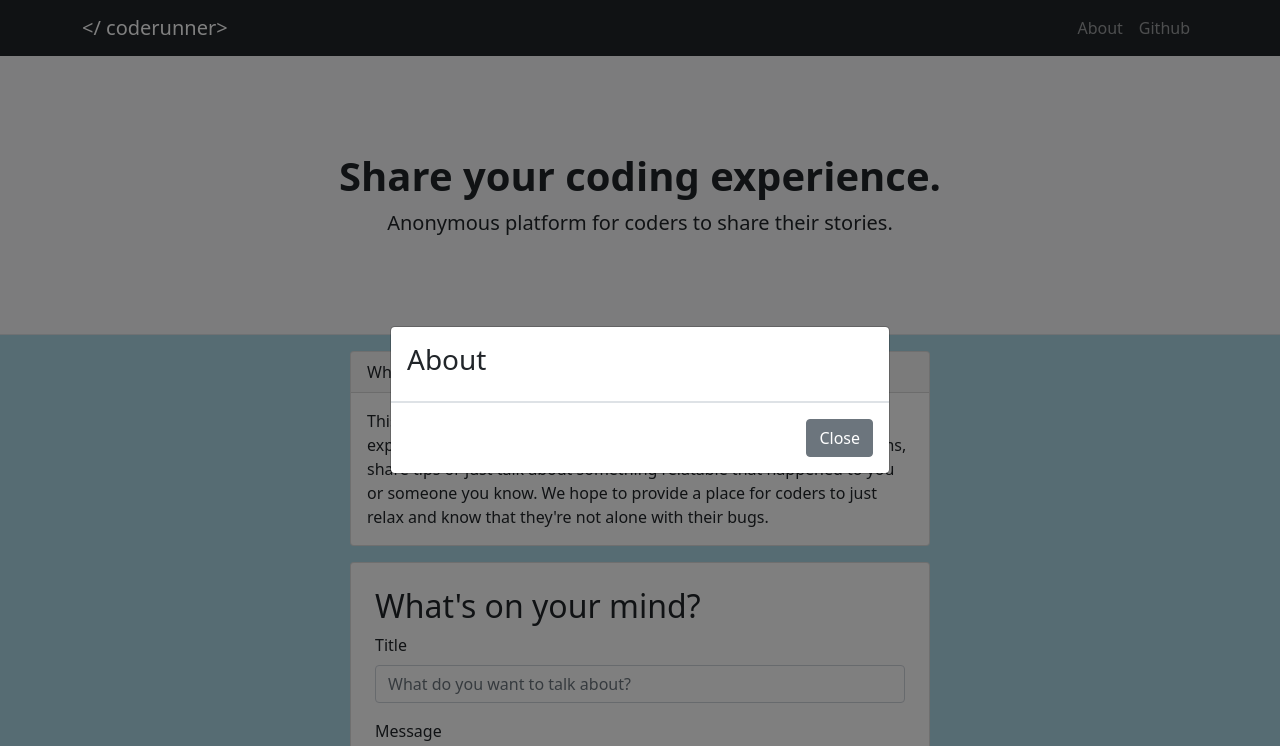
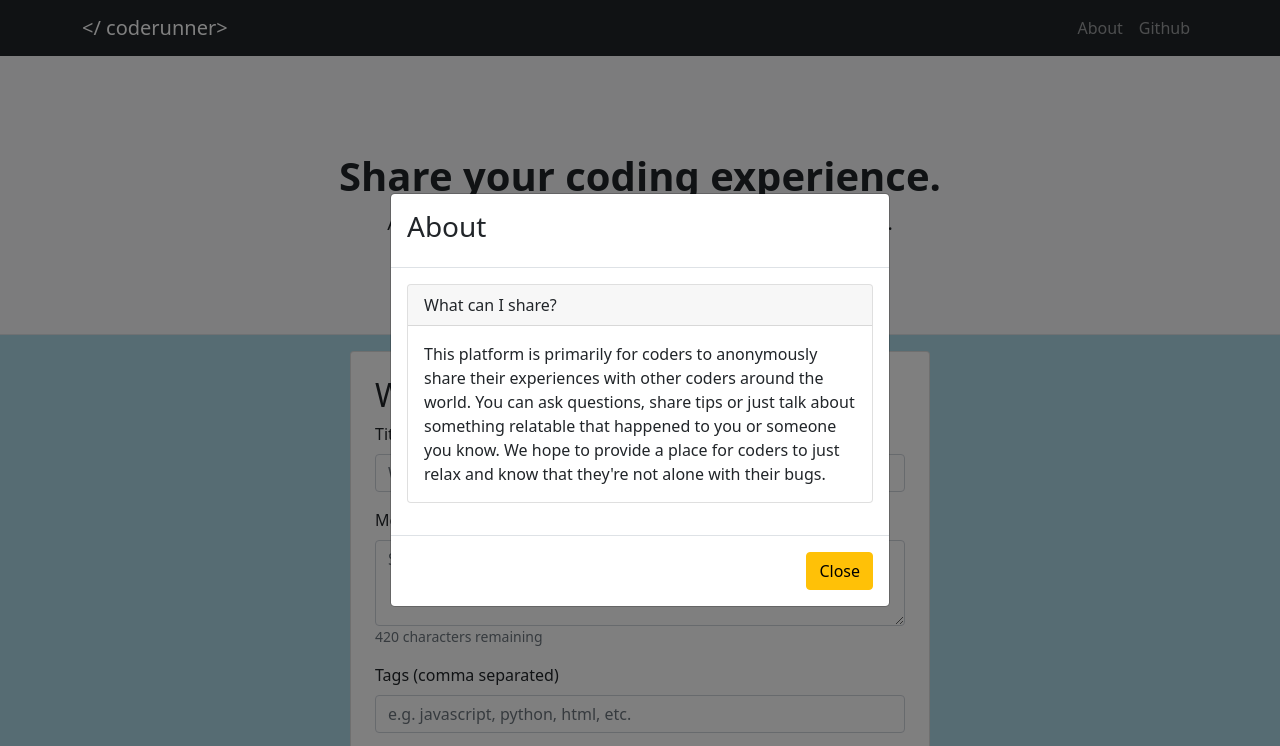
Before and after one commit to rxdvd/7chan-client, a website: page index.html in a window 1280 px wide. Both pictures are taken after a click on the link "About". Shown: the top 746 px of the page. Drawn offline with nearby package versions, Linux system fonts and the light colour scheme.

Commit message:
about modal content

```diff
--- a/index.html
+++ b/index.html
@@ -90,8 +90,19 @@
             <div class="modal-header">
                 <h3>About</h3>
             </div>
+            <div class="modal-body">
+                <!-- Info box -->
+                <section id="info-box" class="card mb-3">
+                    <div class="card-header">What can I share?</div>
+                    <div class="card-body">
+                        This platform is primarily for coders to anonymously share their experiences with other coders around the world.
+                        You can ask questions, share tips or just talk about something relatable that happened to you or someone you know.
+                        We hope to provide a place for coders to just relax and know that they're not alone with their bugs.
+                    </div>
+                </section>
+            </div>
             <div class="modal-footer">
-                <button type="button" class="btn btn-secondary" data-bs-dismiss="modal">Close</button>
+                <button type="button" class="btn btn-warning" data-bs-dismiss="modal">Close</button>
             </div>
             </div>
         </div>
@@ -125,15 +136,6 @@
         <div id="content" class="row">
             <div class="col-lg-3"></div>
             <div class="col-lg-6">
-                <!-- Info box -->
-                <section id="info-box" class="card mb-3">
-                    <div class="card-header">What can I share?</div>
-                    <div class="card-body">
-                        This platform is primarily for coders to anonymously share their experiences with other coders around the world.
-                        You can ask questions, share tips or just talk about something relatable that happened to you or someone you know.
-                        We hope to provide a place for coders to just relax and know that they're not alone with their bugs.
-                    </div>
-                </section>
                 <!-- Form -->
                 <form id="post-form" class="card mb-3 p-4">
                     <h2>What's on your mind?</h2>
```
